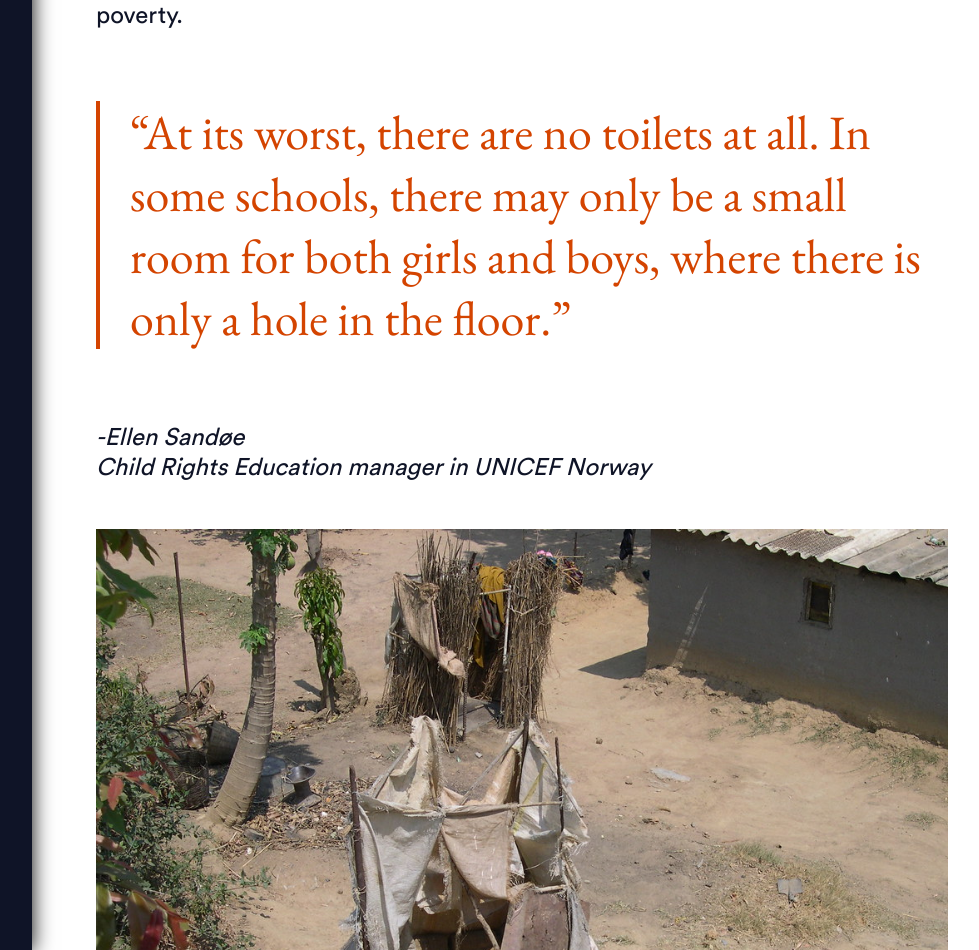
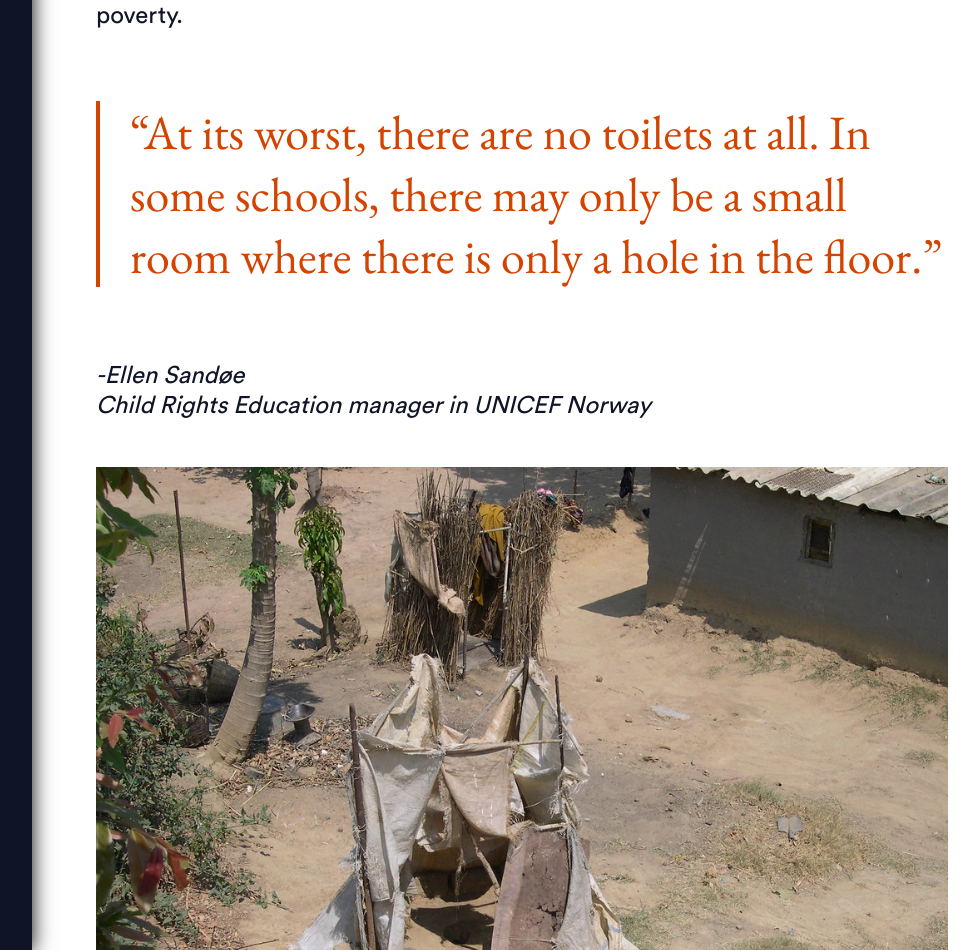
Before and after one commit to mikkelgud/final-project-webprosjekt, a PHP site: page /challenge.php in a window 1280 px wide. Shown: the part 1650-2600 px from the top of the page, without its empty margins (268-1247 px from the left). Run offline with PHP 8.4, Linux system fonts and the light colour scheme.

Commit message:
Endringer i tekst

```diff
--- a/challenge.php
+++ b/challenge.php
@@ -25,7 +25,7 @@
                     <h2 class="serif">Period Poverty Needs to End</h2>
                     <p>Menstruation is one of the most natural things a human can experience. People all over the world has it, and still, it is a globally stigmatized issue. Actually, the origin of the word 'taboo' traces back from the Polynesian word “taupa”, which means menstrual blood. </p>
                     <p> 1 in 10 menstruating pupils in Africa do not participate in class while on their period. This makes 20% of a schoolyear. The reason is complex, but one factor is the lack of available sanitary products, terrible hygienic conditions and poverty.</p>
-                    <q>At its worst, there are no toilets at all. In some schools, there may only be a small room for both girls and boys, where there is only a hole in the floor.</q>
+                    <q>At its worst, there are no toilets at all. In some schools, there may only be a small room where there is only a hole in the floor.</q>
                     <p><i>-Ellen Sandøe <br/>Child Rights Education manager in UNICEF Norway</i></p>
                     <figure>
                         <img src="images/pit-latrine-outside.jpg" alt="Pit latrine covered with fabric scraps." />
@@ -40,7 +40,7 @@
                     </div>
                     <h2 class="serif">The Result? More People Will Finish Their Education</h2>
                     <p>The Orange Rooms ultimate goal is to ensure that more people finish their education, by developing solutions for keeping pupils in class while menstruating.</p>
-                    <q>The sanitary conditions for girls, especially in puberty, is a major obstacle for a lot of young girls. Girls even stop attending school because of this factor.</q>
+                    <q>The sanitary conditions for pupils, especially in puberty, is a major obstacle and pupils even stop attending school because of this.</q>
                     <p><i>-Ellen Sandøe <br/>Child Rights Education manager in UNICEF Norway</i></p>
                     <p>Education plays a large part in global development. If more people finish their education, these might be some of the positive consequences:</p>
                     <ul>
```
